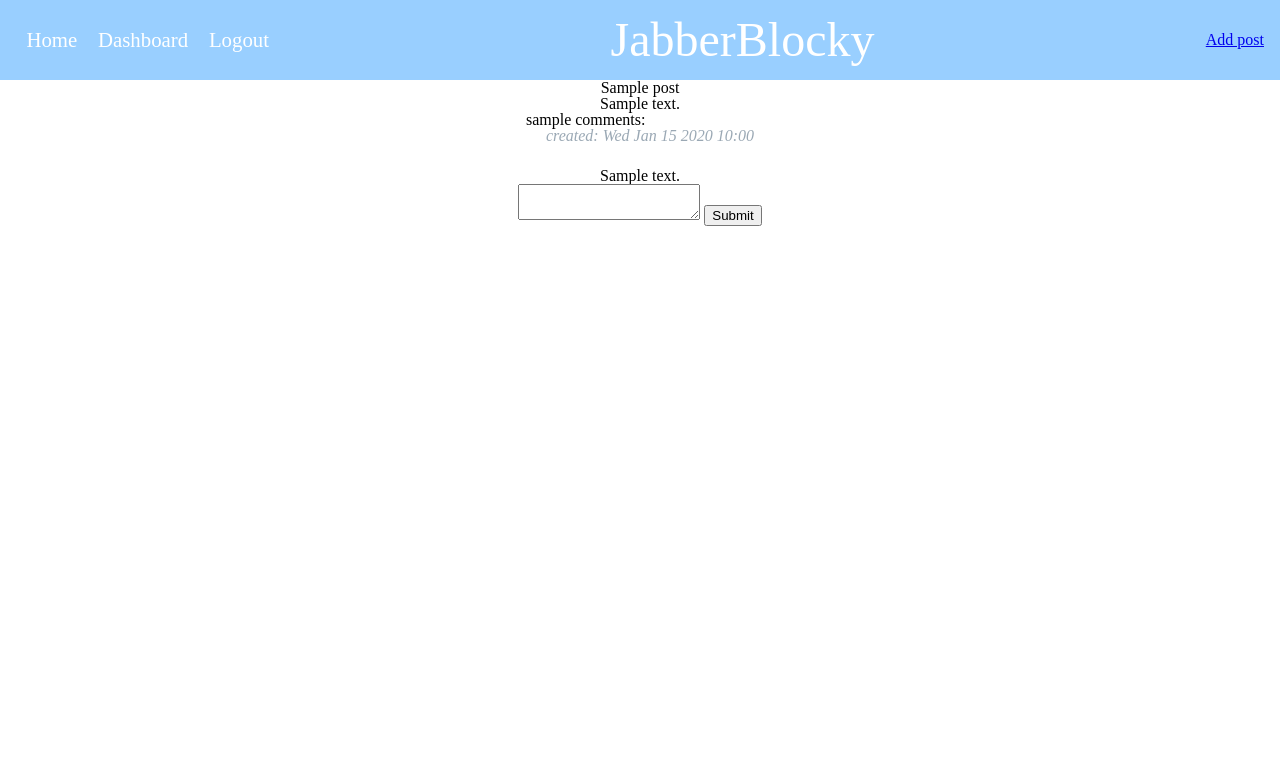
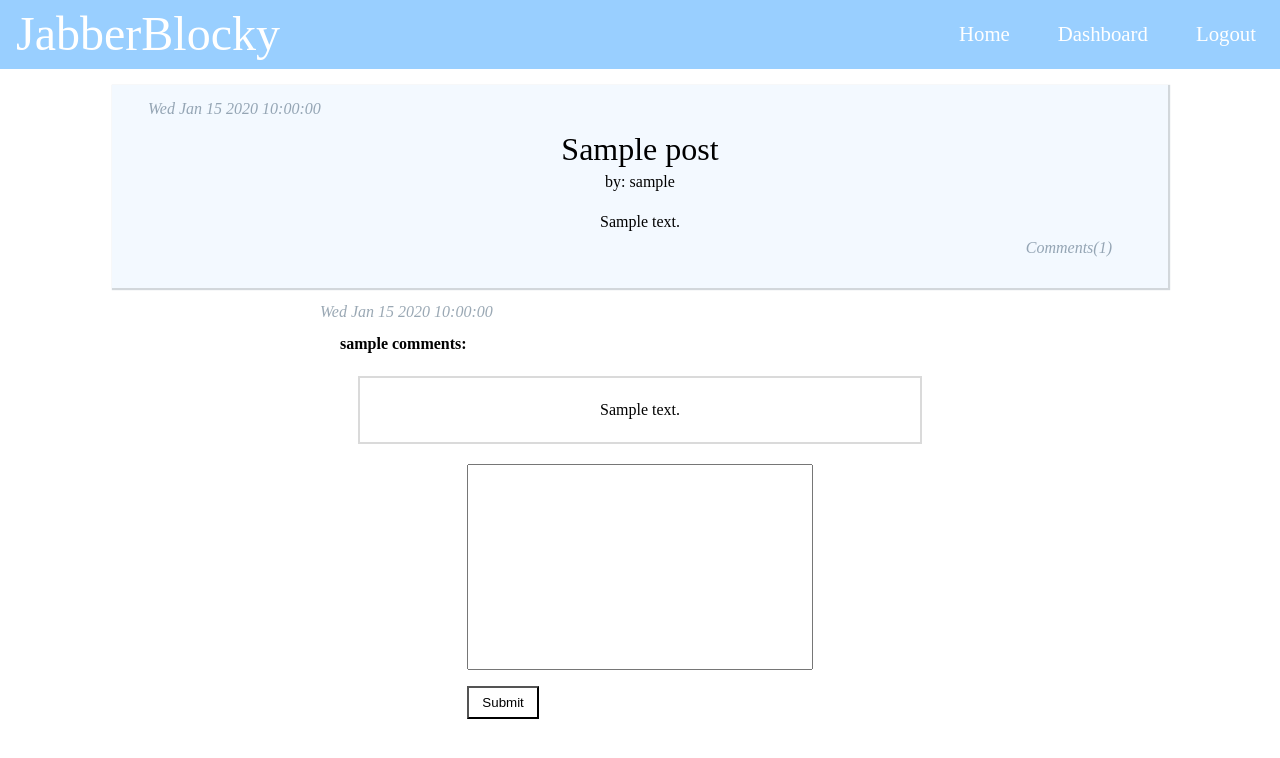
Before and after one commit to JoeChristianson/JabberBlocky, a Node server app: page /post/1 in a window 1280 px wide. Shown: the top 758 px of the page. Run offline with Node 20, Linux system fonts and the light colour scheme; a user stored in the database is signed in; tables that the repository leaves empty hold one stand-in row (values such as "Sample post"); some libraries are stand-ins or nearby versions.

Commit message:
made final styling

```diff
--- a/controllers/homeRoutes/post.js
+++ b/controllers/homeRoutes/post.js
@@ -3,7 +3,7 @@ const router = require("express").Router()
 
 router.get("/:id",async (req,res)=>{
     const postDetails = await Post.findByPk(req.params.id,{
-        include:{model:Comment,include:{model:User}}
+        include:[{model:Comment,include:{model:User}},{model:User}]
     })
     console.log(postDetails)
     res.status(200).render("singlepost",{comments:postDetails?.comments,postDetails,user:req.session.params,loggedIn:req.session.loggedIn})
--- a/public/css/style.css
+++ b/public/css/style.css
@@ -3,7 +3,6 @@ header{
     display: flex;
     justify-content: space-between;
     align-items: center;
-    padding: 1em;
     position: sticky;
     top:0
 }
@@ -11,6 +10,7 @@ header{
 header>h1{
     font-size: 3rem;
     color: white;
+    padding-left:1rem
 }
 
 ul{
@@ -20,8 +20,14 @@ ul{
 }
 
 li{
-    margin: .5em;
+    padding:1.5rem;
+    cursor: pointer;
 }
+
+li:hover{
+    background-color:hsl(208, 100%, 70%) ;
+}
+
 main{
     display: flex;
     flex-direction: column;
@@ -32,10 +38,12 @@ main>article{
     margin:1em;
     padding: 1em;
     width: 80%;
+    background-color: rgba(240, 248, 255, 0.767);
+    box-shadow: 1px 1px 1px 1px rgba(197, 204, 209, 0.767);
 }
 
 main>article:hover{
-    background-color: aliceblue;
+    background-color: rgb(225, 238, 250);
 }
 
 article>h2{
@@ -76,7 +84,16 @@ article>p{
 
 .new-post-form{
     width:400px;
-    margin:auto
+    margin:auto;
+    margin-top:40px;
+}
+
+.new-post-form input{
+    width: 340px;
+}
+
+.post-listing{
+
 }
 
 .form-group{
@@ -89,6 +106,60 @@ article>p{
     margin:auto
 }
 
+.form-group.submit{
+    width: 340px;
+    float: right;
+}
+
 .login-section,.register-section{
     margin:30px
 }
+
+.comment-number{
+    text-align: right;
+    margin-right:40px;
+    margin-top: 10px;
+}
+
+button,#submit{
+    margin-top: 1rem;
+    background-color: white;
+    padding: 0.5em 1em;
+    cursor: pointer;
+
+}
+
+textarea{
+    resize: none;
+    display: block;
+    width: 340px;
+    height: 200px;
+}
+
+.comments{
+    width:50%;
+    margin-bottom:20px
+}
+
+#add-comment-form{
+
+}
+
+.left{
+    text-align:left;
+    margin-left:0
+}
+
+.comments h3{
+    font-weight: bold;
+    margin-left:20px
+}
+
+.comments p{
+    border:2px solid rgba(0, 0, 0, 0.144);
+    padding:1.5em
+}
+
+.pointer{
+    cursor: pointer;
+}
--- a/public/js/add-comment.js
+++ b/public/js/add-comment.js
@@ -23,7 +23,7 @@ form.on("submit",async (e)=>{
     commentSection.append(`
     <article>
         <h3>${data.user_name} comments:</h3>
-        <h5>created: ${new Date()}</h5>
+        <h5 class="date ">${new Date()}</h5>
         <p>${comment.val()}</p>
     </article>
 
--- a/public/js/innernav.js
+++ b/public/js/innernav.js
@@ -1,6 +1,6 @@
 const loginBtn = $(".loginBtn")
 const logoutBtn = $("#logoutBtn");
-const homeBtn = $("#homeBtn");
+const homeBtn = $(".homeBtn");
 const dashboardBtn = $("#dashboardBtn");
 const newPostBtn = $("#new-post-btn")
 
--- a/views/layouts/main.handlebars
+++ b/views/layouts/main.handlebars
@@ -4,7 +4,7 @@
     <meta charset="UTF-8">
     <meta http-equiv="X-UA-Compatible" content="IE=edge">
     <meta name="viewport" content="width=device-width, initial-scale=1.0">
-    <title>Document</title>
+    <title>JabberBlocky</title>
      <script
       src="https://code.jquery.com/jquery-3.6.0.js"
       integrity="sha256-H+K7U5CnXl1h5ywQfKtSj8PCmoN9aaq30gDh27Xc0jk="
@@ -15,10 +15,12 @@
     <link rel="stylesheet" href="../css/style.css">
 </head>
 <body>
-   <header>
+   <header>      <h1 class="homeBtn pointer">
+   JabberBlocky
+   </h1>
        <nav>
            <ul>
-               <li id="homeBtn">
+               <li class="homeBtn">
                    Home
                </li>
                {{#if loggedIn}}
@@ -35,15 +37,8 @@
                {{/if}}
            </ul>
        </nav>
-       <h1>
-   JabberBlocky
-   </h1>
-   {{#if loggedIn}}
-    <a href="/newpost">
-    Add post
 
-    </a>
-   {{/if}}
+
    </header>
    {{{body}}}
 </body>
--- a/views/newpost.handlebars
+++ b/views/newpost.handlebars
@@ -7,7 +7,7 @@
         <label for="text">Body</label>
         <textarea class="form-input" type="textarea" id="text"></textarea>
     </div>
-      <div class="form-group">
+      <div class="form-group submit">
     <button class="btn btn-primary" type="submit">submit</button>
   </div>
 </form>
--- a/views/partials/post.handlebars
+++ b/views/partials/post.handlebars
@@ -1,4 +1,4 @@
-<article class="post-listing" data-post-id="{{dataValues.id}}">
+<article class="post-listing pointer" data-post-id="{{dataValues.id}}">
     <h5 class="date">{{dataValues.createdAt}}</h5>
     <h2>{{dataValues.title}}</h2>
         <h4>
@@ -8,4 +8,5 @@
     <p>
     {{dataValues.text}}
     </p>
+    <h5 class="comment-number">Comments({{comments.length}})</h5>
 </article>
--- a/views/singlepost.handlebars
+++ b/views/singlepost.handlebars
@@ -1,16 +1,26 @@
 <main>
+<article class="post-listing" data-post-id="{{postDetails.dataValues.id}}">
+    <h5 class="date">{{postDetails.dataValues.createdAt}}</h5>
+    <h2>{{postDetails.dataValues.title}}</h2>
+        <h4>
+        by: {{postDetails.user.dataValues.user_name}}
 
-<h2>
+        </h4>
+    <p>
+    {{postDetails.dataValues.text}}
+    </p>
+    <h5 class="comment-number">Comments({{comments.length}})</h5>
+</article>
+{{!-- <h2>
 {{postDetails.dataValues.title}}
 </h2>
-{{postDetails.dataValues.text}}
+{{postDetails.dataValues.text}} --}}
 
 <section class="comments">
-
 {{#each comments as |comment|}}
     <article>
+    <h5 class="date left">{{comment.dataValues.createdAt}}</h5>
     <h3>{{comment.user.dataValues.user_name}} comments:</h3>
-    <h5 class="date">created: {{comment.dataValues.createdAt}}</h5>
     <p>{{comment.dataValues.text}}</p>
     </article>
 {{/each}}
@@ -18,7 +28,7 @@
 {{#if loggedIn}}
 <form id="add-comment-form">
     <textarea name="comment" id="new-comment"></textarea>
-    <input type="submit">
+    <input id="submit" type="submit">
 </form>
 {{else}}
 <button class="loginBtn">
```
Also changed, not shown: controllers/homeRoutes/index.js (+8 -5 lines), public/js/nav.js (+2 -5 lines).
